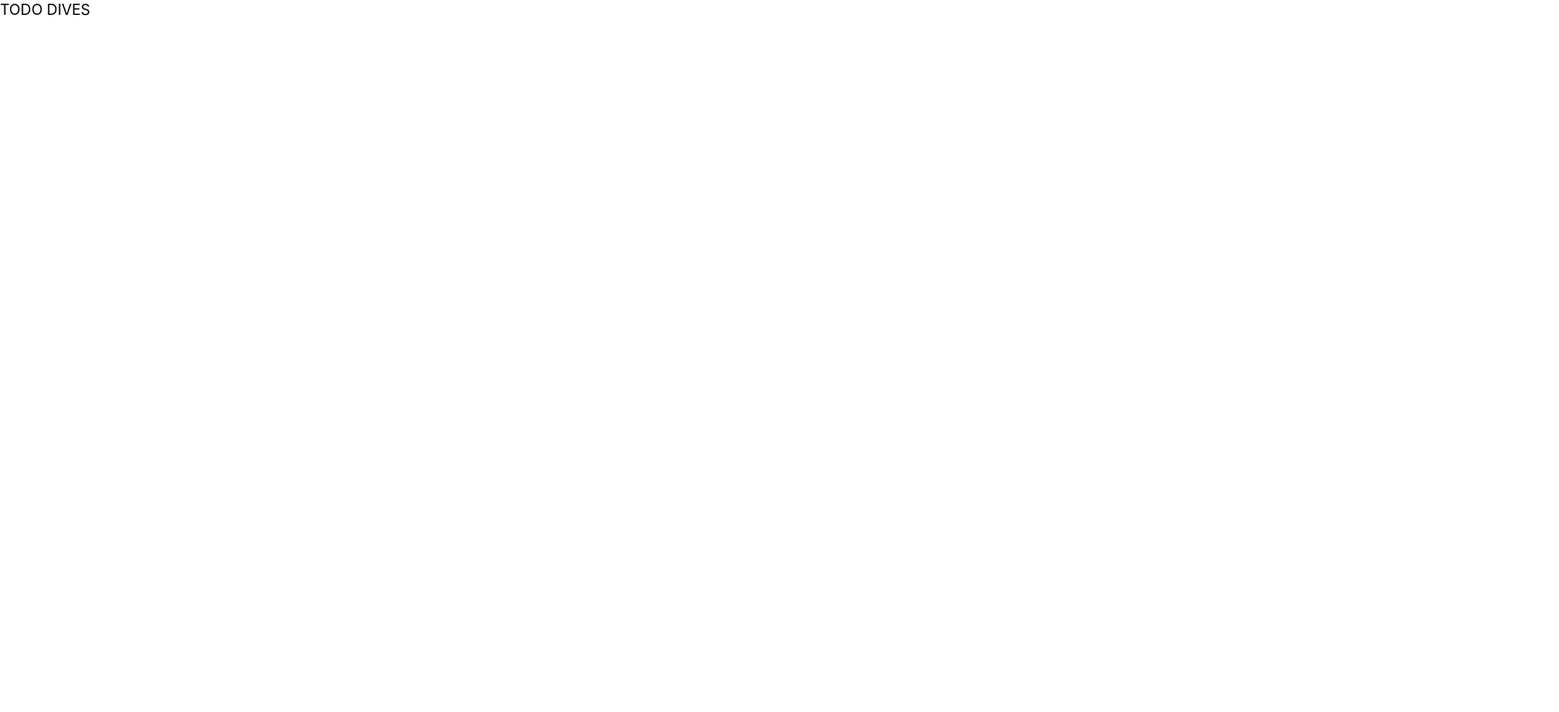
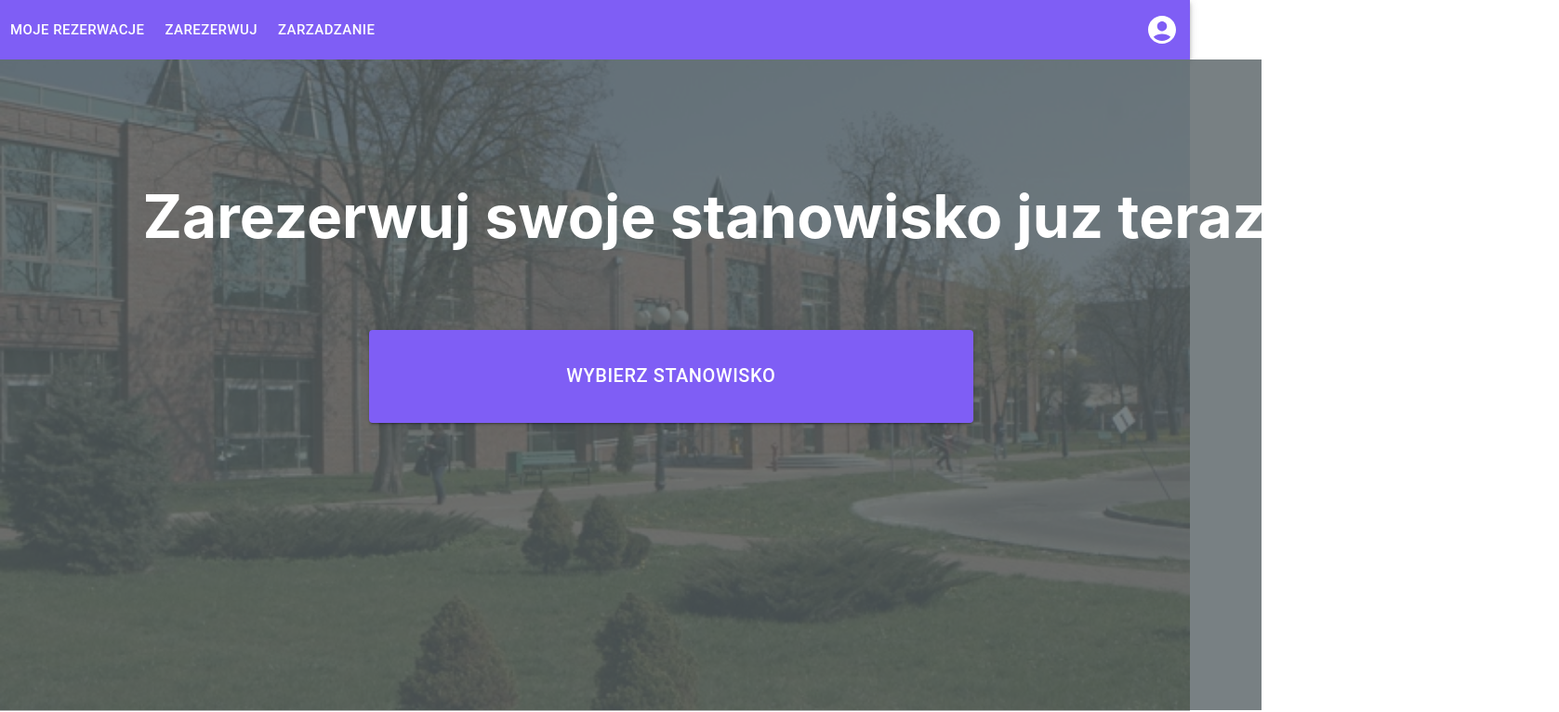
Before and after one commit to Cannibal90/Reservation_react_app, a React (Create React App) app in the folder Frontend/reservation_app/: page /startpage in a window 1280 px wide. Shown: the top 766 px of the page at 93% size, 1677 px wide, since content can reach past the window. Built offline with nearby package versions, Linux system fonts and the light colour scheme.

Commit message:
add basic Main container with Startpage

```diff
--- a/Frontend/reservation_app/src/components/App/App.tsx
+++ b/Frontend/reservation_app/src/components/App/App.tsx
@@ -1,10 +1,15 @@
+import Footer from "../Footer/Footer";
+import Header from "../Header/Header";
+import MainContainer from "../MainContainer/MainContainer";
 
 const App = () => {
   return (
     <div className="App">
-      TODO DIVES
+      <Header />
+      <MainContainer />
+      <Footer />
     </div>
   );
-}
+};
 
 export default App;
--- /dev/null
+++ b/Frontend/reservation_app/src/components/MainContainer/MainContainer.css
@@ -0,0 +1,23 @@
+.background-container {
+  padding: 0 !important;
+  margin: 0 !important ;
+  width: 100% !important;
+  min-height: 700px;
+  min-width: 100% !important;
+  background-color: #c1c4c7;
+  background: url(../../images/DCMS.jpg) no-repeat center center fixed !important;
+  background-size: cover !important;
+  display: flex !important;
+}
+
+.main-container {
+  padding: 0 3% 0 3% !important;
+  margin: 0 !important;
+  width: 100% !important;
+  height: 100%;
+  min-height: 700px;
+  min-width: 100% !important;
+  max-height: 100% !important;
+  background-color: rgba(87, 97, 100, 0.8);
+  position: relative !important;
+}
--- /dev/null
+++ b/Frontend/reservation_app/src/components/MainContainer/MainContainer.tsx
@@ -0,0 +1,16 @@
+import { Container } from "@mui/material";
+import React from "react";
+import StartPage from "../Pages/startpage/Startpage";
+import "./MainContainer.css";
+
+const MainContainer = () => {
+  return (
+    <div className="background-container ">
+      <div className="main-container">
+        <StartPage />
+      </div>
+    </div>
+  );
+};
+
+export default MainContainer;
--- /dev/null
+++ b/Frontend/reservation_app/src/components/Pages/startpage/Startpage.css
@@ -0,0 +1,27 @@
+.title-container {
+  margin-top: 9%;
+  margin-left: 9%;
+  width: 100%;
+  height: 150px;
+}
+
+.main-button {
+  width: 650px;
+  height: 100px;
+  background-color: #7f5ef5 !important;
+  font-size: 20px !important;
+}
+
+.main-title {
+  height: 5%;
+  font-size: 4em;
+  color: #fff;
+  line-height: 1.7;
+}
+
+.button-container {
+  width: 100%;
+  height: 200px;
+  margin-top: 2%;
+  margin-left: 28%;
+}
--- /dev/null
+++ b/Frontend/reservation_app/src/components/Pages/startpage/Startpage.tsx
@@ -0,0 +1,25 @@
+import { Button } from "@mui/material";
+import React from "react";
+import "./Startpage.css";
+
+const StartPage = () => {
+  return (
+    <>
+      <div className="title-container">
+        <h2 className="main-title">Zarezerwuj swoje stanowisko juz teraz! </h2>
+      </div>
+      <div className="button-container">
+        <Button
+          className="main-button"
+          variant="contained"
+          size="large"
+          component="div"
+        >
+          Wybierz stanowisko
+        </Button>
+      </div>
+    </>
+  );
+};
+
+export default StartPage;
```
Also changed, not shown: Frontend/reservation_app/src/images/DCMS.jpg (added).
